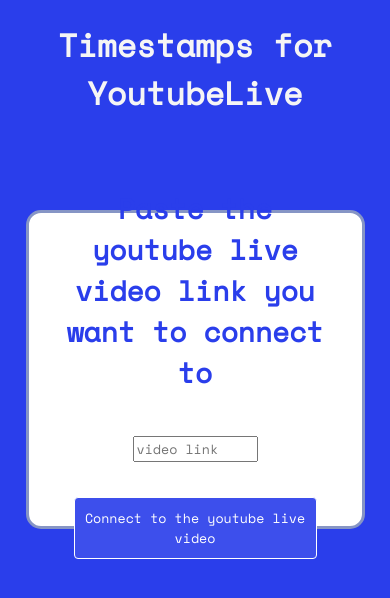
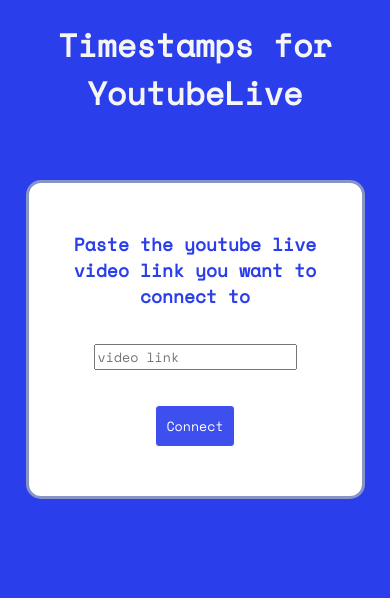
Before and after one commit to almasaitken/timestamps_web_v, a React (Create React App) app: page / in a window 390 px wide. Shown: the top 598 px of the page. Built offline with nearby package versions, Linux system fonts and the light colour scheme.

Commit message:
a bit responsive

```diff
--- a/src/App.css
+++ b/src/App.css
@@ -258,3 +258,22 @@
   border: none;
   color:rgb(2, 9, 209);
 }
+
+@media (max-width: 500px) {
+
+  .usalass {
+    margin-top: 70px;
+  }
+
+  #paste-message {
+    font-size: 18px;
+  }
+
+  .main-edit {
+    flex-direction: column;
+  }
+
+  .input-field {
+    width: 50vw;
+  }
+}
--- a/src/App.js
+++ b/src/App.js
@@ -12,7 +12,10 @@
 
 function App() {
   const [link, setLink] = useState("");
-  const [message, setMessage] = useState({title: "something", channel: "default"});
+  const [message, setMessage] = useState({
+    title: "something",
+    channel: "default",
+  });
   const [timestamps, setTimestamps] = useState([
     {
       key: uuidv4(),
@@ -35,13 +38,15 @@
   };
 
   const handleLinkSubmit = async () => {
+    setShowPopup(true);
     try {
       let result = await getTime(link.split("v=")[1]);
       setMessage(result);
+      setFound(true);
       setShowPopup(true);
+      console.log("srabotalo");
     } catch (error) {
-      alert("No such live video or it doesn't exist");
-      // setMessage("");
+      console.log(error);
       setFound(false);
     }
   };
@@ -148,7 +153,6 @@
   };
 
   const handleClickPopup = () => {
-    setFound(true);
     setShowPopup(false);
   };
 
@@ -160,7 +164,7 @@
 
   return (
     <div className="App">
-      { showPopup && (
+      {showPopup && (
         <AnimatePresence>
           <motion.div
             key="1"
@@ -171,8 +175,8 @@
             animate={{
               opacity: 1,
               transition: {
-                duration: 0.5
-              }
+                duration: 0.5,
+              },
             }}
             onClick={handleClickPopup}
           />
@@ -202,8 +206,16 @@
                 },
               }}
             >
-             <div style={{marginBottom: "30px"}}> You connected to {message.title} from {message.channel} channel</div>
-          <button id="ok-button" onClick={handleClickPopup}> OK </button>
+              <div style={{ marginBottom: "30px" }}>
+                {" "}
+                {found
+                  ? `You connected to ${message.title} from ${message.channel} channel`
+                  : "The video is not live or it doesn't exist!"}{" "}
+              </div>
+              <button id="ok-button" onClick={handleClickPopup}>
+                {" "}
+                OK{" "}
+              </button>
             </motion.div>
           </motion.div>
         </AnimatePresence>
@@ -228,7 +240,7 @@
               />
             </div>
             <button className="button-click" onClick={handleLinkSubmit}>
-              Connect to the youtube live video
+              Connect
             </button>
           </div>
         ) : (
@@ -321,7 +333,7 @@
                       key={timestamp.key}
                       layout
                       transition={{
-                      duration: 0.5
+                        duration: 0.5,
                       }}
                     >
                       <EditableTimestamp
@@ -341,18 +353,18 @@
                       />
                     </motion.div>
                   ) : (
-                    <div key={uuidv4()}/>
+                    <div key={uuidv4()} />
                   );
                 })}
                 {timestamps.map((timestamp) => {
                   return editedTimestampKey === timestamp.key ? (
-                    <span key={uuidv4()}/>
+                    <span key={uuidv4()} />
                   ) : (
                     <motion.div
                       key={timestamp.key}
                       layout
                       transition={{
-                      duration: 0.5
+                        duration: 0.5,
                       }}
                     >
                       <Timestamp
@@ -362,7 +374,9 @@
                         handleDeleteTimestamp={() => {
                           handleDeleteTimestamp(timestamp);
                         }}
-                    handleEditTimestamp={() => handleEditTimestamp(timestamp)}
+                        handleEditTimestamp={() =>
+                          handleEditTimestamp(timestamp)
+                        }
                       />
                     </motion.div>
                   );
--- a/src/getTime.js
+++ b/src/getTime.js
@@ -20,9 +20,9 @@
     await axios.get(`https://youtube.googleapis.com/youtube/v3/videos?part=snippet&part=liveStreamingDetails&id=${videoId}&key=${api_key}`)
     .then((response) => {
       let smth = new Date();
-      let startTime = new Date(response.data.items[0].liveStreamingDetails.actualStartTime)
+      let startTime = new Date(response.data.items[0].liveStreamingDetails.actualStartTime);
       let title = response.data.items[0].snippet.title;
       let channel = response.data.items[0].snippet.channelTitle;
       return {title: title, time: convertMsToTime(smth-startTime), channel: channel};
-    }).catch(() => console.log('porozhnyak bolyp kaldy'))
+    })
   );
```
Lines whose indentation alone changed are shown as unchanged.
